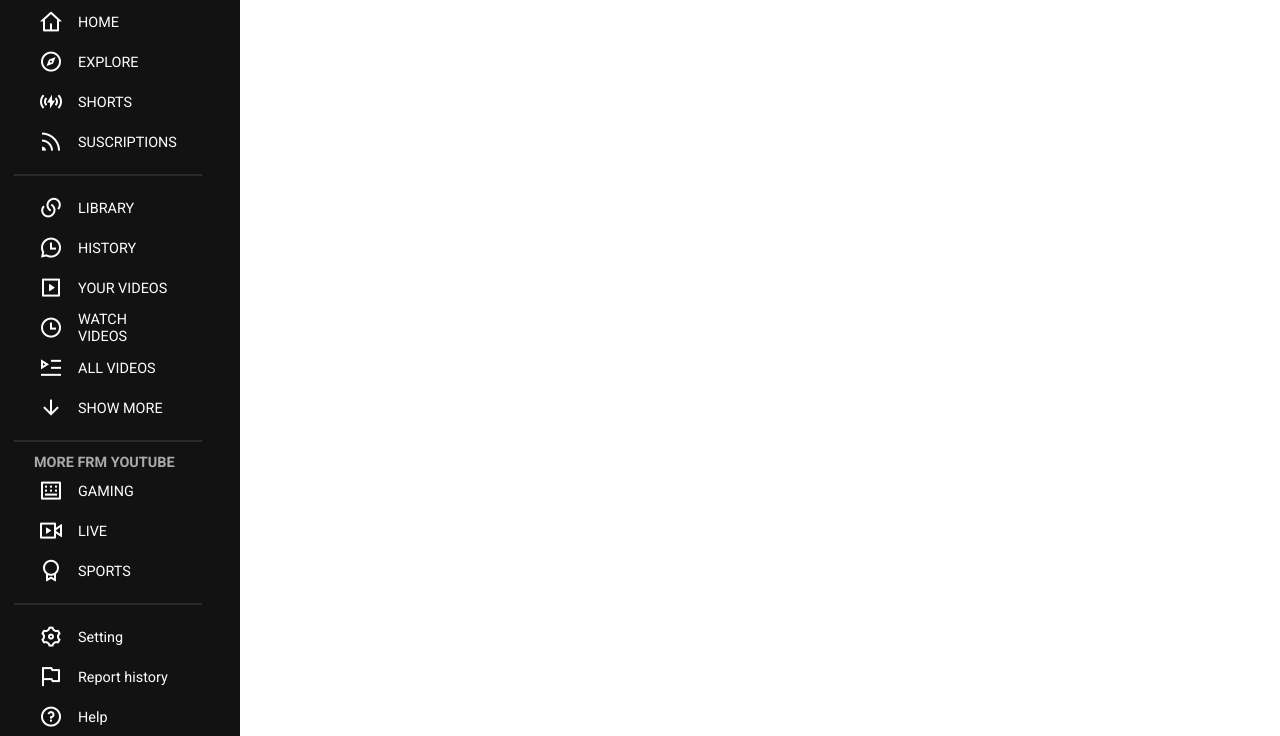
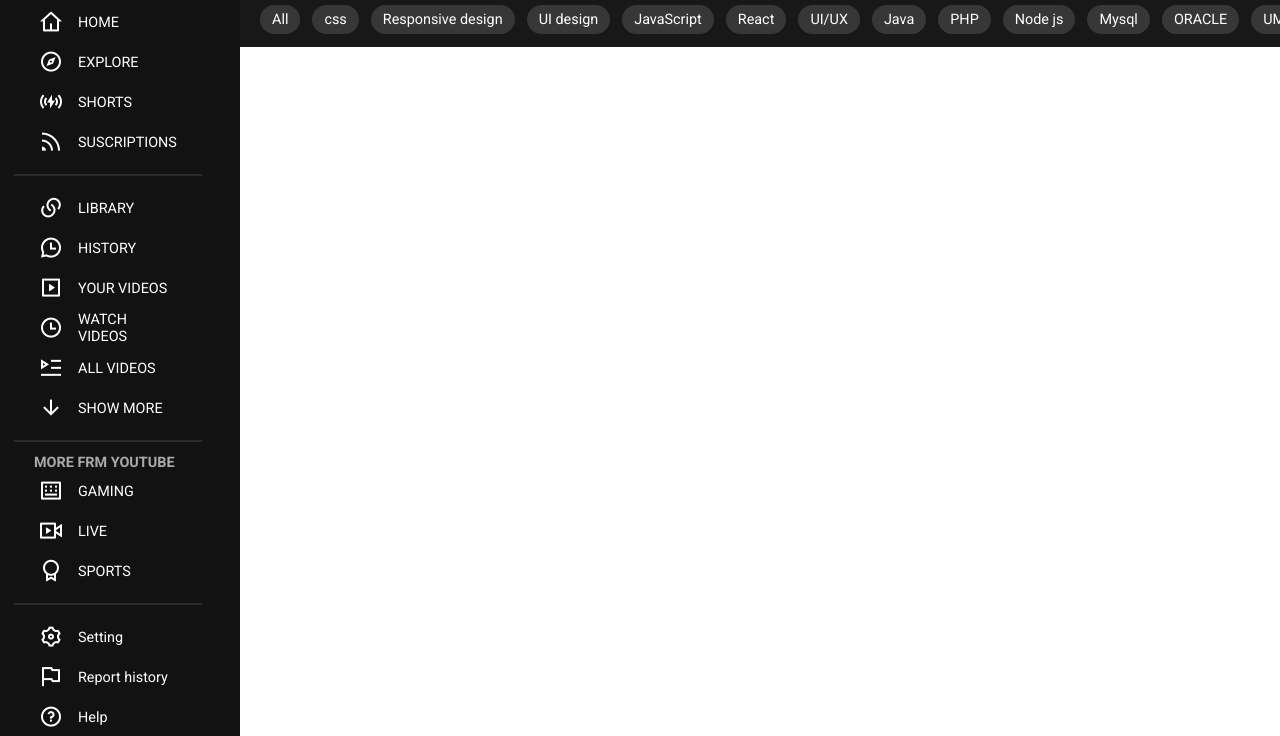
Before and after one commit to RonaldG233/youtube_clonado, a plain HTML site: page index.html in a window 1280 px wide. Shown: the part 64-800 px from the top of the page. Drawn offline with nearby package versions, Linux system fonts and the light colour scheme.

Commit message:
avance chips

```diff
--- a/estilos.css
+++ b/estilos.css
@@ -187,6 +187,37 @@ hr{
   grid-area: content;
 
 }
+.chips-warpper{
+  overflow-x: scroll;
+  max-width: calc(100vw - 240px);
+
+  background-color: #181818;
+  display: flex;
+  padding-left: 14px;
+  border-top: 1px solid rgba(255, 255, 255, 0.01);
+  border-bottom: 1px solid rgba(255, 255, 255, 0.01);
+
+
+}
+.chips-warpper::-webkit-scrollbar{
+  height: 6px;
+}
+.chips-warpper::-webkit-scrollbar-thumb{
+  background: #717171;
+}
+.chips{
+  margin: 12px 6px;
+  background-color: #373737;
+  padding: 6px 12px;
+  color: #fff;
+  cursor: pointer;
+  white-space: nowrap;
+  border-radius: 16px;
+}
+.chips:hover{
+  background-color: #d4d4d4;
+  transition: 0.3s;
+}
 h4{
   font-size: 0.9rem;
   text-transform: uppercase;
--- a/index.html
+++ b/index.html
@@ -116,7 +116,50 @@
                     </a>
     </div>
   </aside>
-  <main class="content"></main>
+  <main class="content">
+    <div class="chips-warpper">
+      <div class="chips">
+        <p>All</p>
+      </div>
+      <div class="chips">
+        <p>css</p>
+      </div>
+      <div class="chips">
+        <p>Responsive design</p>
+      </div>
+      <div class="chips">
+        <p>UI design</p>
+      </div>
+      <div class="chips">
+        <p>JavaScript</p>
+      </div>
+      <div class="chips">
+        <p>React</p>
+      </div>
+      <div class="chips">
+        <p>UI/UX</p>
+      </div>
+      <div class="chips">
+        <p>Java</p>
+      </div>
+      <div class="chips">
+        <p>PHP</p>
+      </div>
+      <div class="chips">
+        <p>Node js</p>
+      </div>
+      <div class="chips">
+        <p>Mysql</p>
+      </div>
+      <div class="chips">
+        <p>ORACLE</p>
+      </div>
+      <div class="chips">
+        <p>UML</p>
+      </div>
+    </div>
+
+  </main>
 
 </body>
 </html>
```
